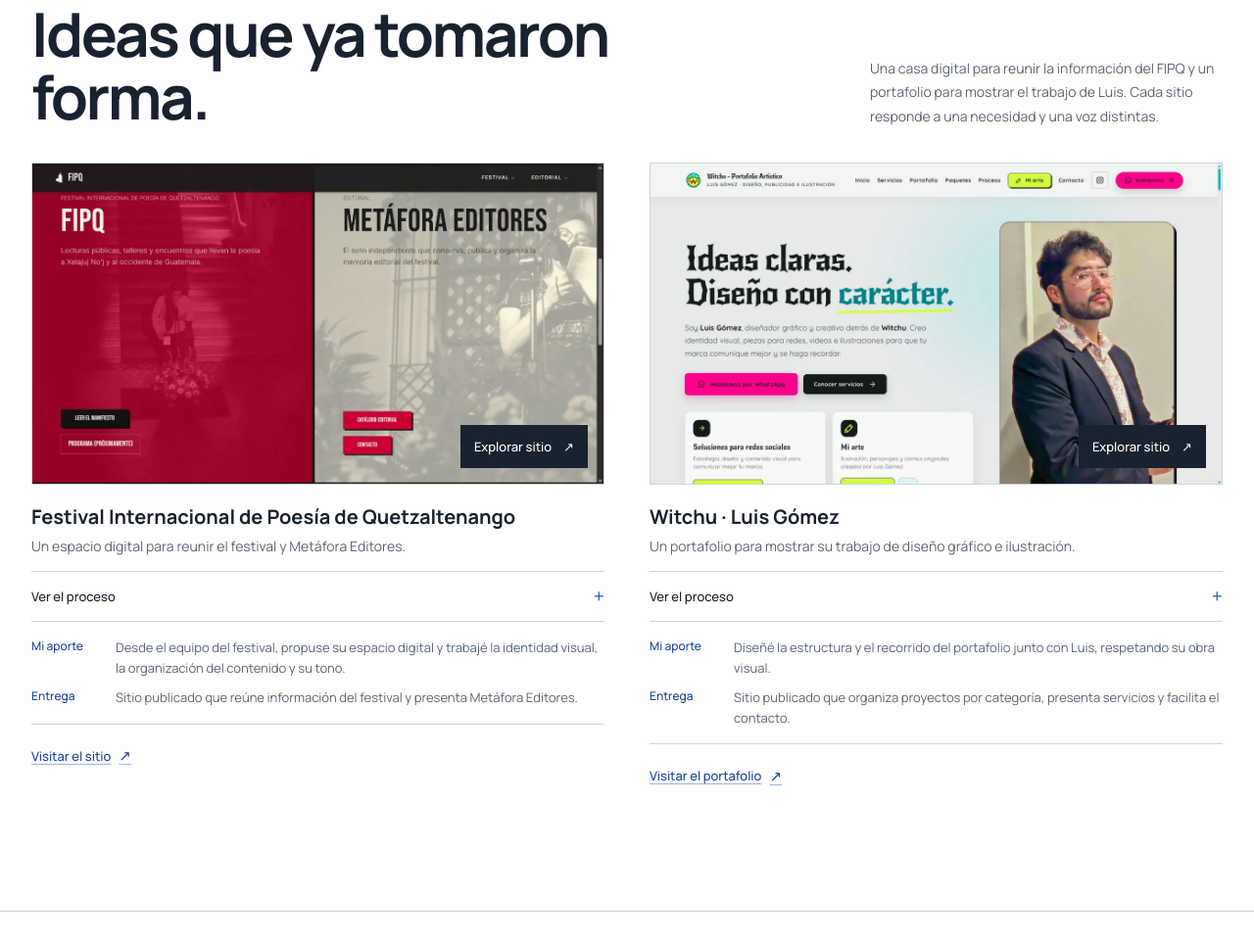
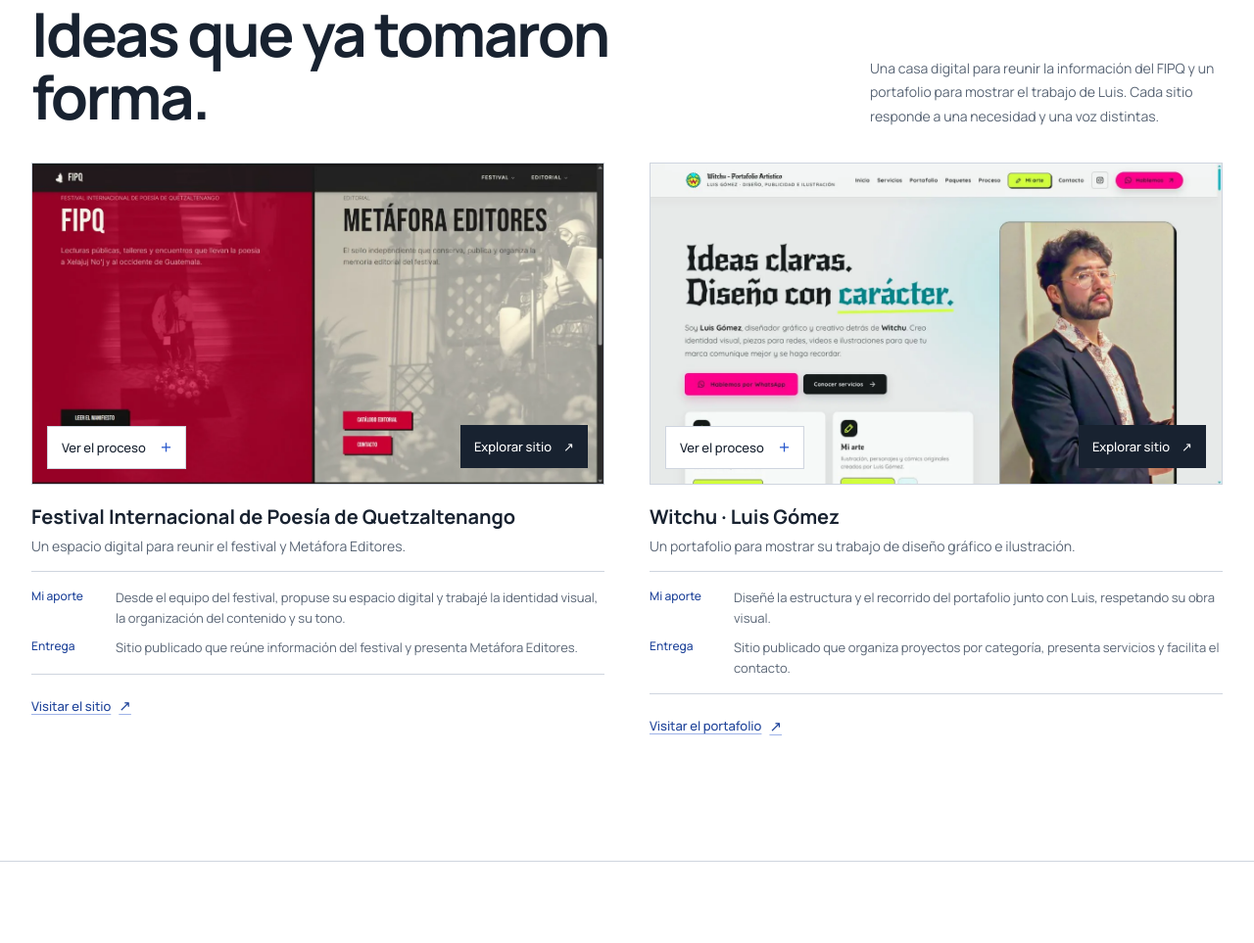
Before and after one commit to MiloDou/tukur-solutions-site, a plain HTML site: page index.html in a window 1280 px wide. Shown: the part 3263-4226 px from the top of the page at 98% size. Drawn offline with Linux system fonts and the light colour scheme.

Commit message:
Acerca el proceso interactivo a cada captura

```diff
--- a/index.html
+++ b/index.html
@@ -141,6 +141,7 @@
     .work-head p { max-width: 360px; margin: 0; color: var(--muted); font-size: 14px; line-height: 1.75; }
     .work-grid { display: grid; grid-template-columns: 1fr 1fr; gap: clamp(22px, 4vw, 46px); }
     .project { min-width: 0; }
+    .project-visual { position: relative; }
     .project-art { position: relative; display: block; overflow: hidden; aspect-ratio: 16 / 9; border: 1px solid var(--line); background: var(--sand); transition: border-color .25s ease; }
     .project-art img { display: block; width: 100%; height: 100%; object-fit: cover; object-position: center top; transition: transform .55s var(--ease); }
     .project-art:is(:hover, :focus-visible) { border-color: var(--accent); }
@@ -158,9 +159,9 @@
     .project-facts div { display: grid; grid-template-columns: 72px minmax(0, 1fr); gap: 14px; }
     .project-facts dt { color: var(--accent-deep); font-size: 12px; font-weight: 500; }
     .project-facts dd { margin: 0; color: var(--muted); font-size: 13px; line-height: 1.6; }
-    .case-toggle { width: 100%; display: none; align-items: center; justify-content: space-between; gap: 15px; padding: 15px 0; border: 0; border-bottom: 1px solid var(--line); background: transparent; color: var(--ink); text-align: left; cursor: pointer; transition: color .2s ease, border-color .2s ease; }
-    .js .case-toggle { display: flex; }
-    .case-toggle:hover { color: var(--accent-deep); border-color: var(--accent); }
+    .case-toggle { position: absolute; z-index: 2; bottom: 16px; left: 16px; display: none; min-height: 44px; align-items: center; gap: 15px; padding: 10px 14px; border: 1px solid var(--line); background: var(--paper); color: var(--ink); text-align: left; cursor: pointer; transition: color .2s ease, border-color .2s ease, transform .28s var(--ease); }
+    .js .case-toggle { display: inline-flex; }
+    .case-toggle:hover { color: var(--accent-deep); border-color: var(--accent); transform: translateY(-3px); }
     .case-toggle span:first-child { font-size: 13px; font-weight: 500; }
     .case-toggle .plus { color: var(--accent); font-size: 20px; line-height: 1; transition: transform .22s var(--ease); }
     .case-toggle:hover .plus { transform: rotate(90deg); }
@@ -244,6 +245,7 @@
       .work-head h2 { font-size: 42px; }
       .work-grid { grid-template-columns: 1fr; gap: 35px; }
       .project-annotation { display: none; }
+      .case-toggle { top: 12px; bottom: auto; left: 12px; }
       .service-card { min-height: 0; padding: 24px 0; }
       .service-card + .service-card { padding: 24px 0; border-top: 1px solid var(--line); border-left: 0; }
       .services-grid { grid-template-columns: 1fr; }
@@ -394,28 +396,32 @@
         </div>
         <div class="work-grid">
           <article class="project" data-case-open="false">
+            <div class="project-visual">
               <a class="project-art" href="https://web-fipq.animesino.workers.dev/" target="_blank" rel="noopener noreferrer" aria-label="Explorar el sitio publicado del FIPQ en una nueva pestaña">
                 <img src="assets/fipq-captura-interior.webp" alt="Captura del FIPQ: festival y Metáfora Editores en dos paneles visuales" width="1265" height="711" loading="lazy" decoding="async">
                 <span class="project-annotation note-start" aria-hidden="true">El festival, en primer plano</span>
                 <span class="project-annotation note-end" aria-hidden="true">Un espacio para Metáfora Editores</span>
                 <span class="project-art-cta" aria-hidden="true">Explorar sitio <span class="arrow">↗</span></span>
               </a>
+              <button class="case-toggle" type="button" aria-expanded="false" aria-controls="case-fipq"><span>Ver el proceso</span><span class="plus" aria-hidden="true">+</span></button>
+            </div>
             <div class="project-caption"><h3>Festival Internacional de Poesía de Quetzaltenango</h3><p>Un espacio digital para reunir el festival y Metáfora Editores.</p></div>
-            <button class="case-toggle" type="button" aria-expanded="false" aria-controls="case-fipq"><span>Ver el proceso</span><span class="plus" aria-hidden="true">+</span></button>
-            <div class="case-detail" id="case-fipq" data-open="false"><div><ul class="case-story"><li><strong>Necesidad</strong><span>Reunir la información del festival fuera de publicaciones dispersas.</span></li><li><strong>Decisión</strong><span>Dar al festival y a Metáfora Editores espacios reconocibles dentro del mismo sitio.</span></li><li><strong>Entrega</strong><span>Una página publicada que conserva el tono poético del proyecto.</span></li></ul></div></div>
+            <div class="case-detail" id="case-fipq" data-open="false"><div><ul class="case-story"><li><strong>Necesidad</strong><span>Reunir la información del festival fuera de publicaciones dispersas.</span></li><li><strong>Decisión</strong><span>Dar al festival y a Metáfora Editores espacios reconocibles dentro del mismo sitio, sin perder el tono poético.</span></li></ul></div></div>
             <dl class="project-facts"><div><dt>Mi aporte</dt><dd>Desde el equipo del festival, propuse su espacio digital y trabajé la identidad visual, la organización del contenido y su tono.</dd></div><div><dt>Entrega</dt><dd>Sitio publicado que reúne información del festival y presenta Metáfora Editores.</dd></div></dl>
             <a class="project-link" href="https://web-fipq.animesino.workers.dev/" target="_blank" rel="noopener noreferrer" aria-label="Visitar el sitio de FIPQ en una nueva pestaña">Visitar el sitio <span class="arrow" aria-hidden="true">↗</span></a>
           </article>
           <article class="project" data-case-open="false">
+            <div class="project-visual">
               <a class="project-art" href="https://witchustudio.com/#inicio" target="_blank" rel="noopener noreferrer" aria-label="Explorar el portafolio publicado de Luis Gómez en una nueva pestaña">
                 <img src="assets/witchu-captura-real.webp" alt="Captura de Witchu: titular principal, menú y retrato de Luis Gómez" width="1270" height="714" loading="lazy" decoding="async">
                 <span class="project-annotation note-start" aria-hidden="true">Una voz visual propia</span>
                 <span class="project-annotation note-end" aria-hidden="true">Luis como protagonista</span>
                 <span class="project-art-cta" aria-hidden="true">Explorar sitio <span class="arrow">↗</span></span>
               </a>
+              <button class="case-toggle" type="button" aria-expanded="false" aria-controls="case-luis"><span>Ver el proceso</span><span class="plus" aria-hidden="true">+</span></button>
+            </div>
             <div class="project-caption"><h3>Witchu · Luis Gómez</h3><p>Un portafolio para mostrar su trabajo de diseño gráfico e ilustración.</p></div>
-            <button class="case-toggle" type="button" aria-expanded="false" aria-controls="case-luis"><span>Ver el proceso</span><span class="plus" aria-hidden="true">+</span></button>
-            <div class="case-detail" id="case-luis" data-open="false"><div><ul class="case-story"><li><strong>Necesidad</strong><span>Mostrar el trabajo de diseño gráfico e ilustración de Luis en un portafolio claro.</span></li><li><strong>Decisión</strong><span>Organizar los proyectos por categoría y conectar el recorrido con servicios y contacto.</span></li><li><strong>Entrega</strong><span>Un sitio publicado que conserva la voz artística de Witchu y acredita a Tukur en el desarrollo.</span></li></ul></div></div>
+            <div class="case-detail" id="case-luis" data-open="false"><div><ul class="case-story"><li><strong>Necesidad</strong><span>Mostrar el trabajo de diseño gráfico e ilustración de Luis sin perder su voz artística.</span></li><li><strong>Decisión</strong><span>Organizar los proyectos por categoría y conectar el recorrido con servicios y contacto.</span></li></ul></div></div>
             <dl class="project-facts"><div><dt>Mi aporte</dt><dd>Diseñé la estructura y el recorrido del portafolio junto con Luis, respetando su obra visual.</dd></div><div><dt>Entrega</dt><dd>Sitio publicado que organiza proyectos por categoría, presenta servicios y facilita el contacto.</dd></div></dl>
             <a class="project-link" href="https://witchustudio.com/#inicio" target="_blank" rel="noopener noreferrer" aria-label="Visitar el portafolio de Luis Gómez en una nueva pestaña">Visitar el portafolio <span class="arrow" aria-hidden="true">↗</span></a>
           </article>
```
Also changed, not shown: 2 other files. Lines whose indentation alone changed are shown as unchanged.
